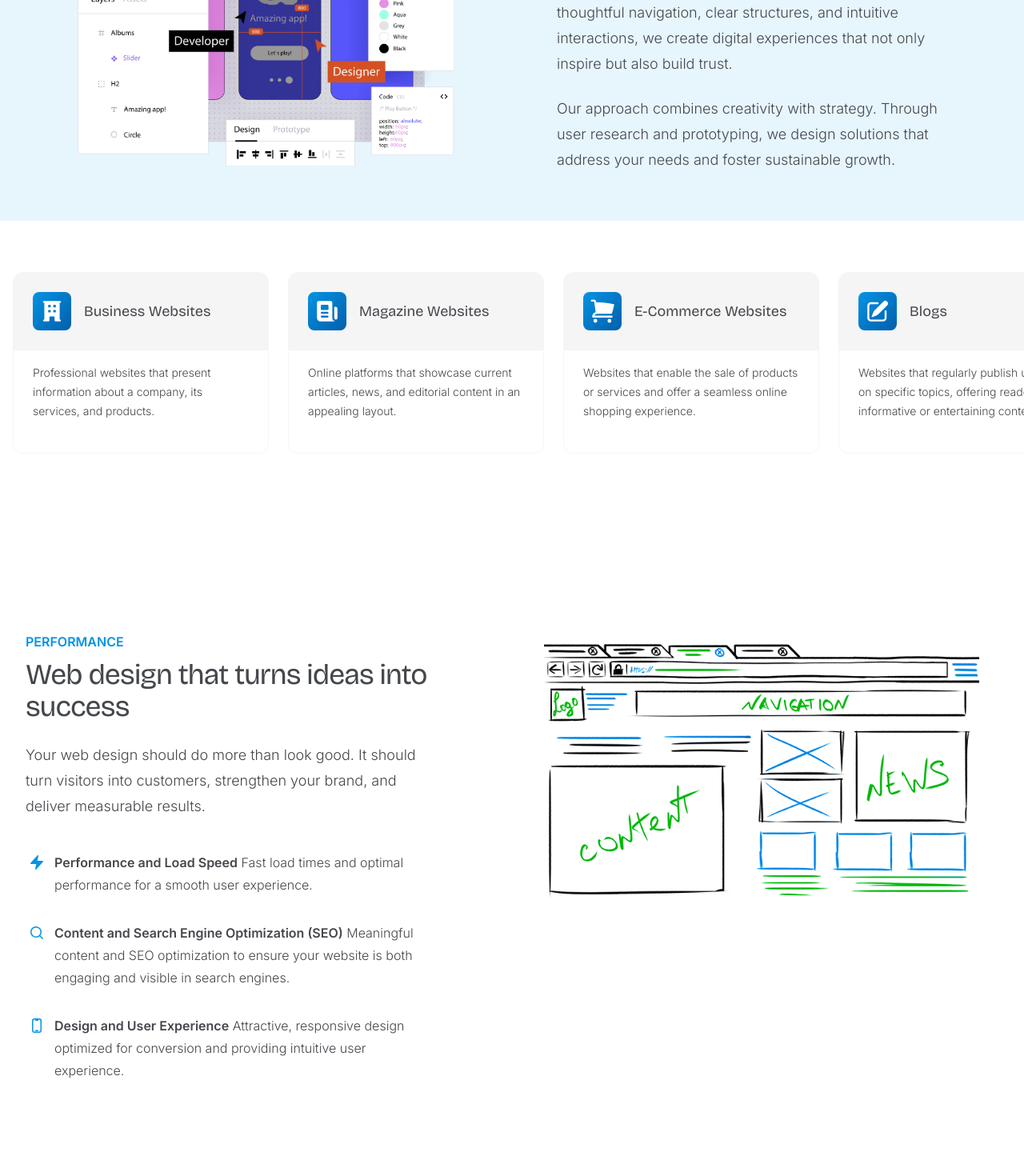
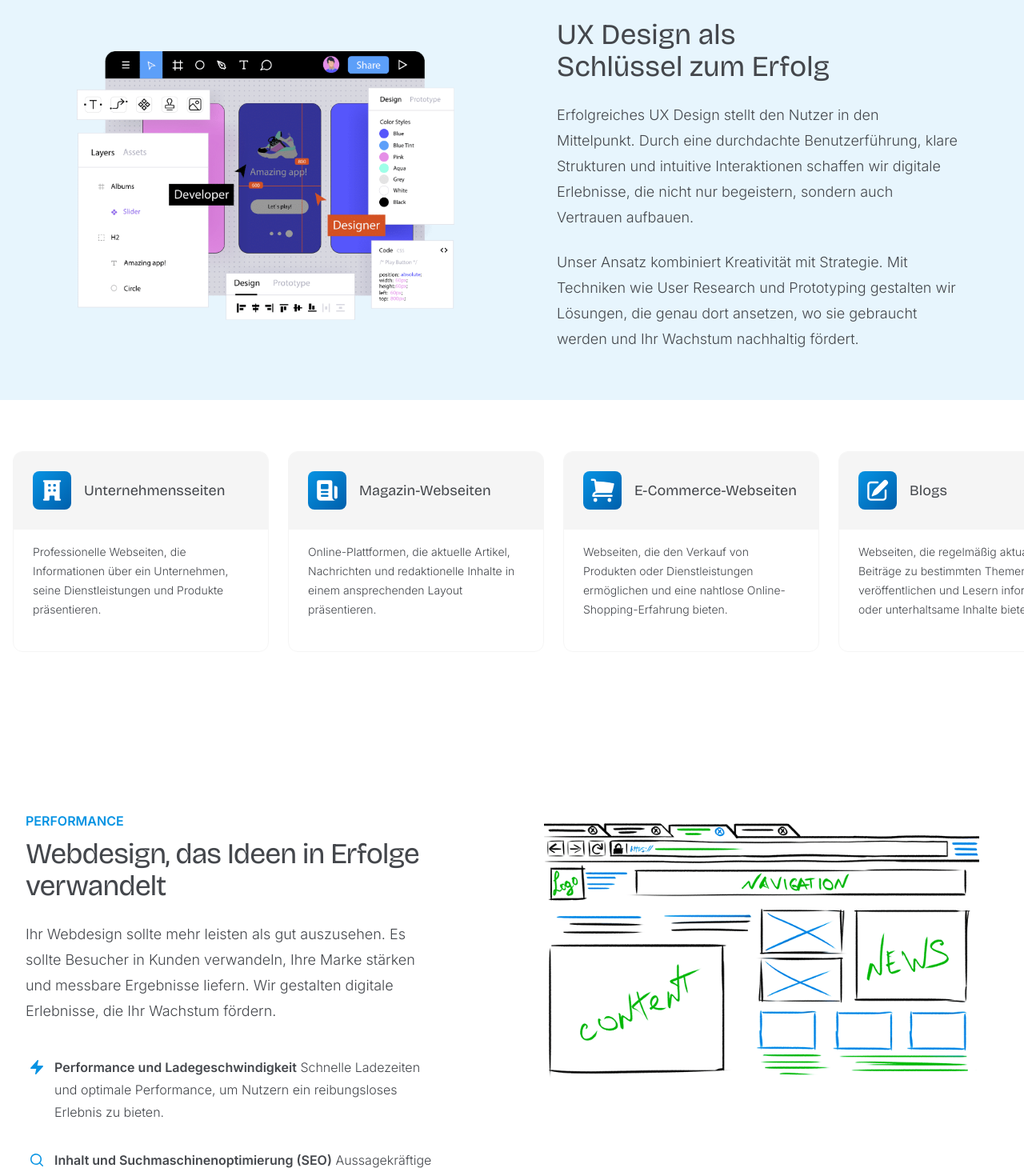
Before and after one commit to AImitSK/sk-online, a Next.js app in the folder frontend/: page /leistungen/webdesign-uxdesign in a window 1280 px wide. Shown: the part 1080-2550 px from the top of the page at 80% size. Built offline with nearby package versions, Linux system fonts and the light colour scheme.

Commit message:
sprach bug

```diff
--- a/frontend/app/components/WebdsignListe.js
+++ b/frontend/app/components/WebdsignListe.js
@@ -14,45 +14,45 @@ import { useRef, useState } from 'react';
 const siteTypes = [
   {
     id: 1,
-    name: 'Business Websites',
+    name: 'Unternehmensseiten',
     icon: BuildingOfficeIcon,
-    text: 'Professional websites that present information about a company, its services, and products.',
+    text: 'Professionelle Webseiten, die Informationen über ein Unternehmen, seine Dienstleistungen und Produkte präsentieren.',
   },
   {
     id: 2,
-    name: 'Magazine Websites',
+    name: 'Magazin-Webseiten',
     icon: NewspaperIcon,
-    text: 'Online platforms that showcase current articles, news, and editorial content in an appealing layout.',
+    text: 'Online-Plattformen, die aktuelle Artikel, Nachrichten und redaktionelle Inhalte in einem ansprechenden Layout präsentieren.',
   },
   {
     id: 3,
-    name: 'E-Commerce Websites',
+    name: 'E-Commerce-Webseiten',
     icon: ShoppingCartIcon,
-    text: 'Websites that enable the sale of products or services and offer a seamless online shopping experience.',
+    text: 'Webseiten, die den Verkauf von Produkten oder Dienstleistungen ermöglichen und eine nahtlose Online-Shopping-Erfahrung bieten.',
   },
   {
     id: 4,
     name: 'Blogs',
     icon: PencilSquareIcon,
-    text: 'Websites that regularly publish updates on specific topics, offering readers informative or entertaining content.',
+    text: 'Webseiten, die regelmäßig aktualisierte Beiträge zu bestimmten Themen veröffentlichen und Lesern informative oder unterhaltsame Inhalte bieten.',
   },
   {
     id: 5,
-    name: 'Portfolio Websites',
+    name: 'Portfolio-Websites',
     icon: BriefcaseIcon,
-    text: 'Websites for creatives, like designers or photographers, to showcase their work and attract potential clients.',
+    text: 'Webseiten, auf denen Kreative, wie Designer oder Fotografen, ihre Arbeiten und Projekte präsentieren und potenzielle Kunden ansprechen können.',
   },
   {
     id: 6,
-    name: 'Landing Pages',
+    name: 'Landingpages',
     icon: CursorArrowRaysIcon,
-    text: 'Single pages created specifically for marketing campaigns to drive visitors to perform a specific action, like filling out a form or making a purchase.',
+    text: 'Einzelseiten, die speziell für Marketingkampagnen erstellt werden, um Besucher zu einer bestimmten Aktion, wie dem Ausfüllen eines Formulars oder dem Kauf eines Produkts, zu verleiten.',
   },
   {
     id: 7,
-    name: 'Directories',
+    name: 'Verzeichnisse',
     icon: FolderIcon,
-    text: 'Websites that provide a collection of information or services in a specific category or industry, helping users search and navigate.',
+    text: 'Webseiten, die eine Sammlung von Informationen oder Dienstleistungen in einer bestimmten Kategorie oder Branche auflisten und Nutzern bei der Suche und Navigation helfen.',
   },
 ];
 
--- a/frontend/app/leistungen/webdesign-uxdesign/page.js
+++ b/frontend/app/leistungen/webdesign-uxdesign/page.js
@@ -7,21 +7,21 @@ import { BoltIcon, MagnifyingGlassIcon, DevicePhoneMobileIcon } from '@heroicons
 
 export default function Page() {
 
-  // Features list for the performance section with icons and descriptions
+  // Defining the `features` array with icons and descriptions for performance section
   const features = [
     {
-      name: 'Performance and Load Speed',
-      description: 'Fast load times and optimal performance for a smooth user experience.',
+      name: 'Performance und Ladegeschwindigkeit',
+      description: 'Schnelle Ladezeiten und optimale Performance, um Nutzern ein reibungsloses Erlebnis zu bieten.',
       icon: BoltIcon,
     },
     {
-      name: 'Content and Search Engine Optimization (SEO)',
-      description: 'Meaningful content and SEO optimization to ensure your website is both engaging and visible in search engines.',
+      name: 'Inhalt und Suchmaschinenoptimierung (SEO)',
+      description: 'Aussagekräftige Inhalte und SEO-Optimierung, um sicherzustellen, dass deine Webseite sowohl ansprechend als auch sichtbar in Suchmaschinen ist.',
       icon: MagnifyingGlassIcon,
     },
     {
-      name: 'Design and User Experience',
-      description: 'Attractive, responsive design optimized for conversion and providing intuitive user experience.',
+      name: 'Design und Benutzererfahrung',
+      description: 'Attraktives, responsives Layout, das auf Conversion optimiert ist und Nutzern eine intuitive Benutzererfahrung bietet.',
       icon: DevicePhoneMobileIcon,
     },
   ];
@@ -29,7 +29,7 @@ export default function Page() {
   return (
     <div>
       {/* Hero section with image and text */}
-      <div className="flex flex-col md:flex-row justify-between items-center h-auto lg:h-[640px] max-w-screen-2xl mx-auto px-8 space-y-8 mt-6 mb-28">
+      <div className="flex flex-col md:flex-row justify-between items-center h-auto lg:h-[800px] max-w-screen-2xl mx-auto px-8 space-y-8 mt-6 mb-28">
         {/* Image on the right for desktop, left for mobile */}
         <div className="w-full md:w-1/2 flex justify-center h-auto lg:h-full items-center order-1 md:order-2 px-8 mt-5">
           <div className="w-full h-auto max-w-[544px]">
@@ -49,12 +49,12 @@ export default function Page() {
             UX-Design
           </h1>
           <p className="font-inter font-light text-dunkel text-base md:text-2xl leading-relaxed">
-            Every interaction an experience. We develop websites that intuitively captivate and effortlessly guide users to their destination.
+            Jede Interaktion ein Erlebnis. Wir entwickeln Webseiten, die intuitiv begeistern und den Nutzer mühelos ans Ziel führen.
           </p>
           <div className="flex justify-center md:justify-start">
             <Link href="/referenzen" legacyBehavior>
               <a className="inline-block px-6 md:px-8 py-2 bg-dunkel text-white rounded-md hover:bg-white hover:text-dunkel border border-dunkel transition-all max-w-max">
-                References
+                Referenzen
               </a>
             </Link>
           </div>
@@ -79,13 +79,13 @@ export default function Page() {
           {/* UX Design description */}
           <div className="flex flex-col justify-start text-left mx-3 lg:mx-8">
             <h2 className="font-bricolage text-3xl font-normal text-dunkel sm:text-4xl my-3">
-              UX Design as <br /> Key to Success
+              UX Design als <br /> Schlüssel zum Erfolg
             </h2>
             <p className="font-inter font-light text-lg leading-8 text-dunkel my-3">
-              Successful UX design puts the user at the center. With thoughtful navigation, clear structures, and intuitive interactions, we create digital experiences that not only inspire but also build trust.
+              Erfolgreiches UX Design stellt den Nutzer in den Mittelpunkt. Durch eine durchdachte Benutzerführung, klare Strukturen und intuitive Interaktionen schaffen wir digitale Erlebnisse, die nicht nur begeistern, sondern auch Vertrauen aufbauen.
             </p>
             <p className="font-inter font-light text-lg leading-8 text-dunkel my-3">
-              Our approach combines creativity with strategy. Through user research and prototyping, we design solutions that address your needs and foster sustainable growth.
+              Unser Ansatz kombiniert Kreativität mit Strategie. Mit Techniken wie User Research und Prototyping gestalten wir Lösungen, die genau dort ansetzen, wo sie gebraucht werden und Ihr Wachstum nachhaltig fördert.
             </p>
           </div>
         </div>
@@ -105,10 +105,10 @@ export default function Page() {
               <div className="mx-auto max-w-2xl lg:mx-0 lg:max-w-lg">
                 <h2 className="text-inter font-semibold leading-7 text-blue">PERFORMANCE</h2>
                 <p className="font-bricolage mt-2 text-3xl font-normal tracking-tight text-dunkel sm:text-4xl">
-                  Web design that turns ideas into success
+                  Webdesign, das Ideen in Erfolge verwandelt
                 </p>
                 <p className="font-inter font-light mt-6 text-lg leading-8 text-dunkel">
-                  Your web design should do more than look good. It should turn visitors into customers, strengthen your brand, and deliver measurable results.
+                  Ihr Webdesign sollte mehr leisten als gut auszusehen. Es sollte Besucher in Kunden verwandeln, Ihre Marke stärken und messbare Ergebnisse liefern. Wir gestalten digitale Erlebnisse, die Ihr Wachstum fördern.
                 </p>
                 <dl className="mt-10 max-w-xl space-y-8 font-inter font-light leading-7 text-dunkel lg:max-w-none">
                   {features.map((feature) => (
@@ -148,9 +148,9 @@ export default function Page() {
       {/* Call to Action Box */}
       <div>
         <CTABox
-          title="We transform data into tangible digital success."
-          text="Sounds like digital alchemy? We'll show you how we transform data, insights, or creative UX design into true digital gold."
-          buttonText="Get in touch"
+          title="Wir transformieren Daten in greifbaren digitalen Erfolg."
+          text="Klingt wie digitale Alchemie? Wir zeigen Ihnen, wie wir aus Daten, Insights oder kreativem UX-Design wahre digitale Goldstücke „transmutieren“."
+          buttonText="Kontakt aufnehmen"
           bgColor="bg-lightblue"
           buttonColor="#005FAB"
           buttonTextColor="#ffffff"
```
